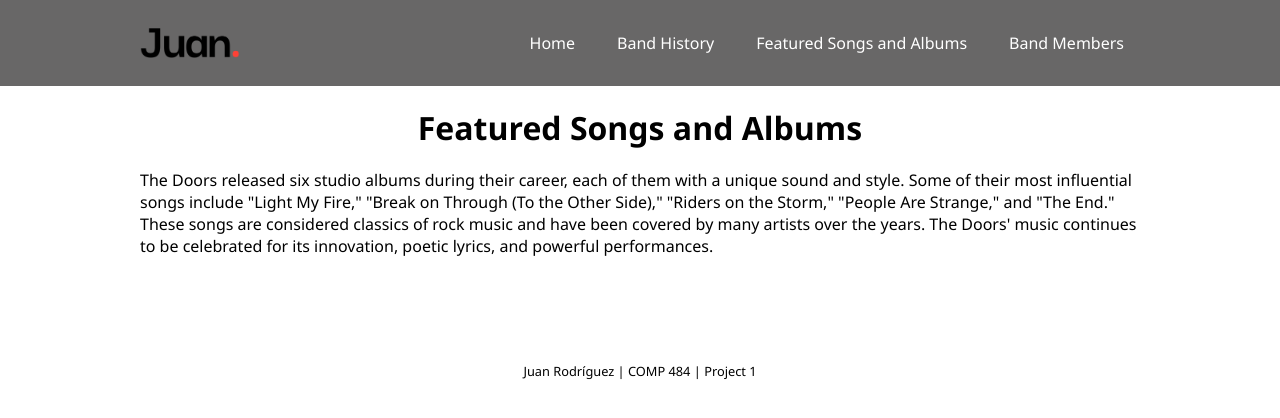
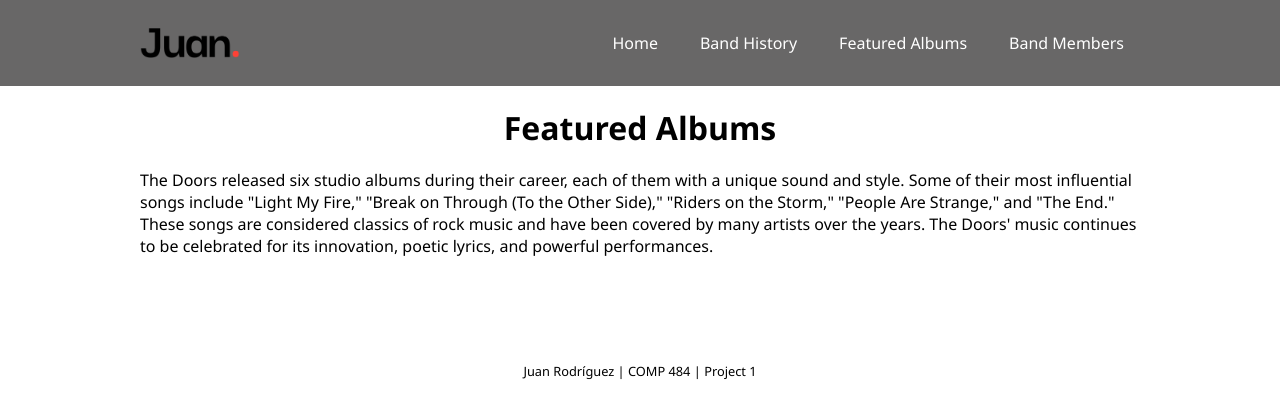
Before and after one commit to gtech29/project-1, a plain HTML site: page featured.html in a window 1280 px wide. Drawn offline with Linux system fonts and the light colour scheme; no server answers.

Commit message:
Update navigation and titles to reflect featured albums; modify fetch URL in script.js

```diff
--- a/featured.html
+++ b/featured.html
@@ -17,7 +17,7 @@
         <ul>
           <li><a href="index.html">Home</a></li>
           <li><a href="history.html">Band History</a></li>
-          <li><a href="featured.html">Featured Songs and Albums</a></li>
+          <li><a href="featured.html">Featured Albums</a></li>
           <li><a href="members.html">Band Members</a></li>
         </ul>
       </nav>
@@ -26,7 +26,7 @@
   <main>
     <div class="container">
       <header class="overview">
-        <h1>Featured Songs and Albums</h1>
+        <h1>Featured Albums</h1>
         <p>
           The Doors released six studio albums during their career, each of them with a unique sound and style. Some
           of
--- a/script.js
+++ b/script.js
@@ -2,7 +2,7 @@
 const postsContainer = document.getElementById("posts");
 
 // Use the Fetch API to get data from the JSONPlaceholder API
-fetch("https://www.theaudiodb.com/api/v1/json/123/searchalbum.php?s=The+Doors")
+fetch("#")
   .then((response) => response.json()) // Convert the response to JSON format
   .then((data) => {
     const albumsArray = data.album; // access the array inside the object
@@ -21,3 +21,4 @@
     });
   })
   .catch((error) => console.error("Error fetching posts:", error));
+//https://www.theaudiodb.com/api/v1/json/123/searchalbum.php?s=The+Doors
```
Also changed, not shown: history.html (+1 -1 lines), index.html (+1 -1 lines), members.html (+1 -1 lines).
